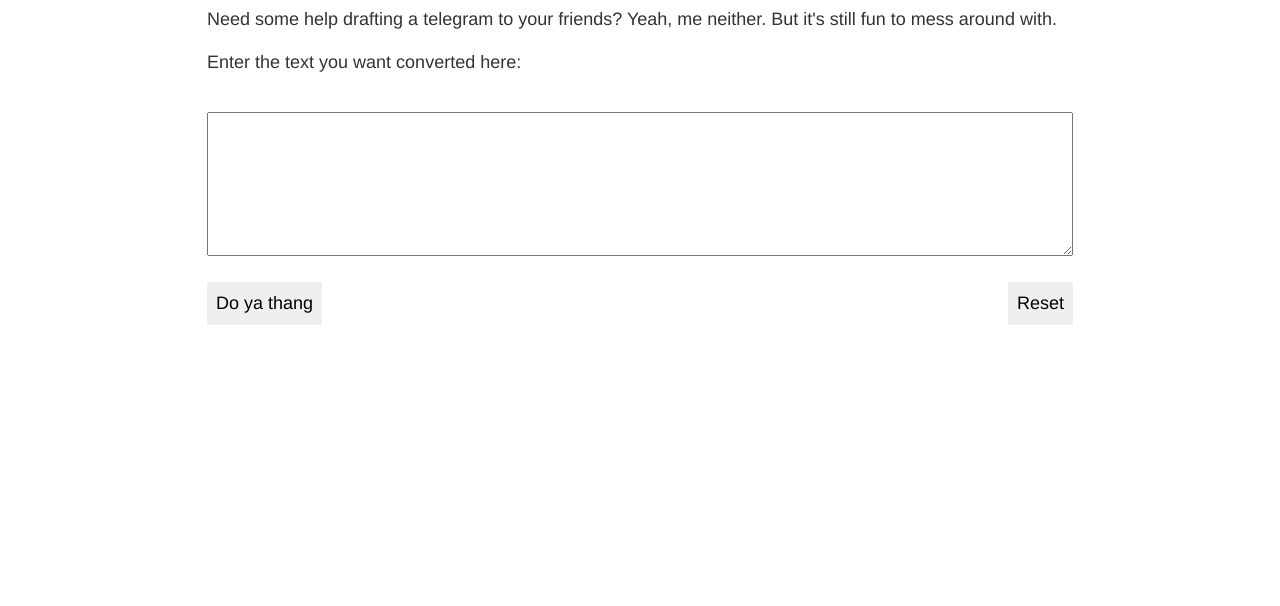
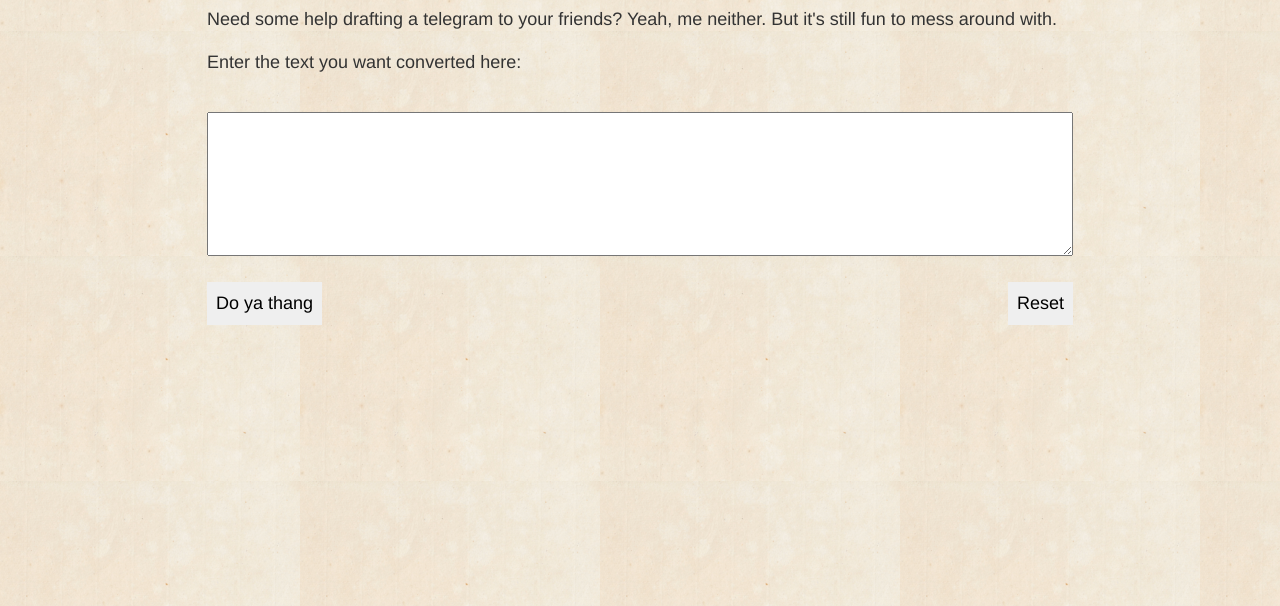
Before and after one commit to KiaFarhang/telegram-generator, a plain HTML site: page index.html in a window 1280 px wide. Shown: the part 194-800 px from the top of the page. Drawn offline with Linux system fonts and the light colour scheme.

Commit message:
Update style.css

```diff
--- a/css/style.css
+++ b/css/style.css
@@ -1124,6 +1124,7 @@ ol {
 /*Site-wide styles*/
 
 body {
+    background: url('../paper.png');
     font-size: 16px;
     margin: 0 auto;
     width: 90%;
```
